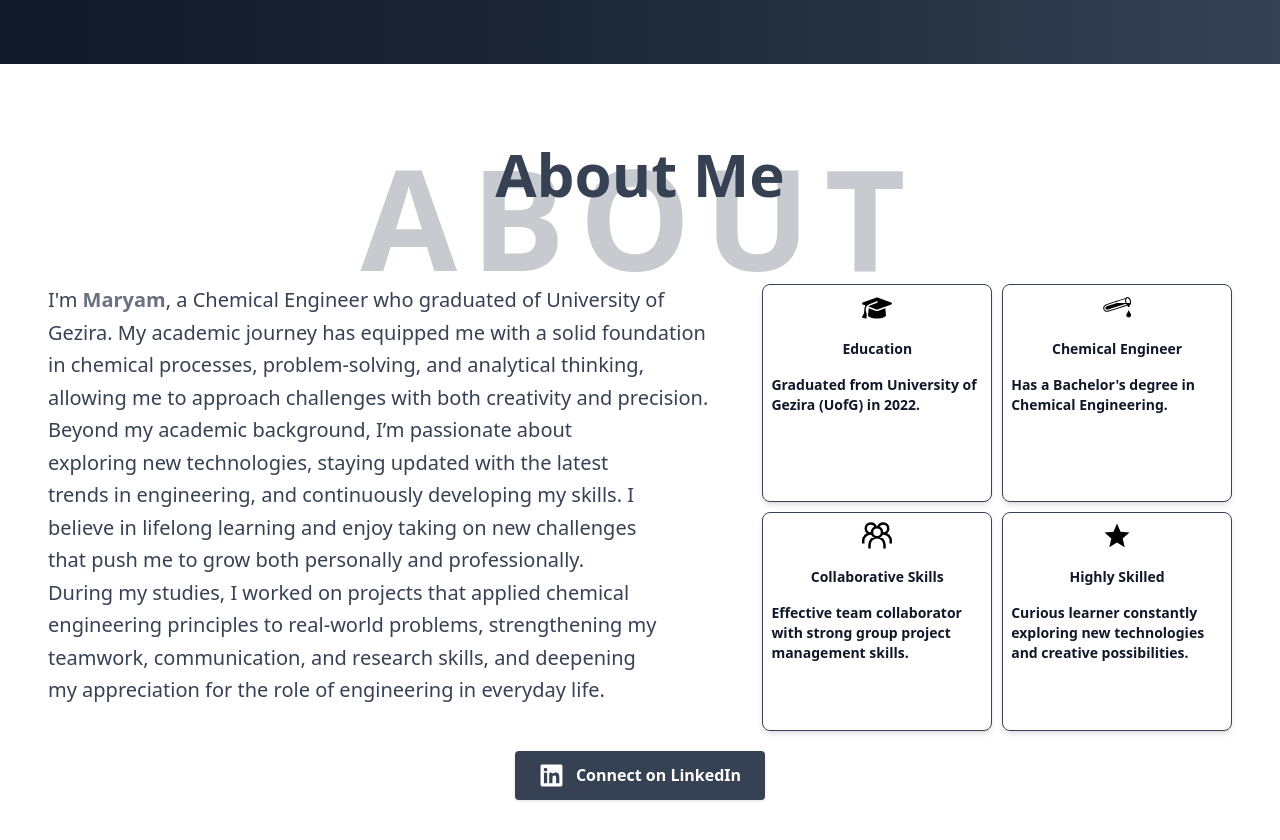
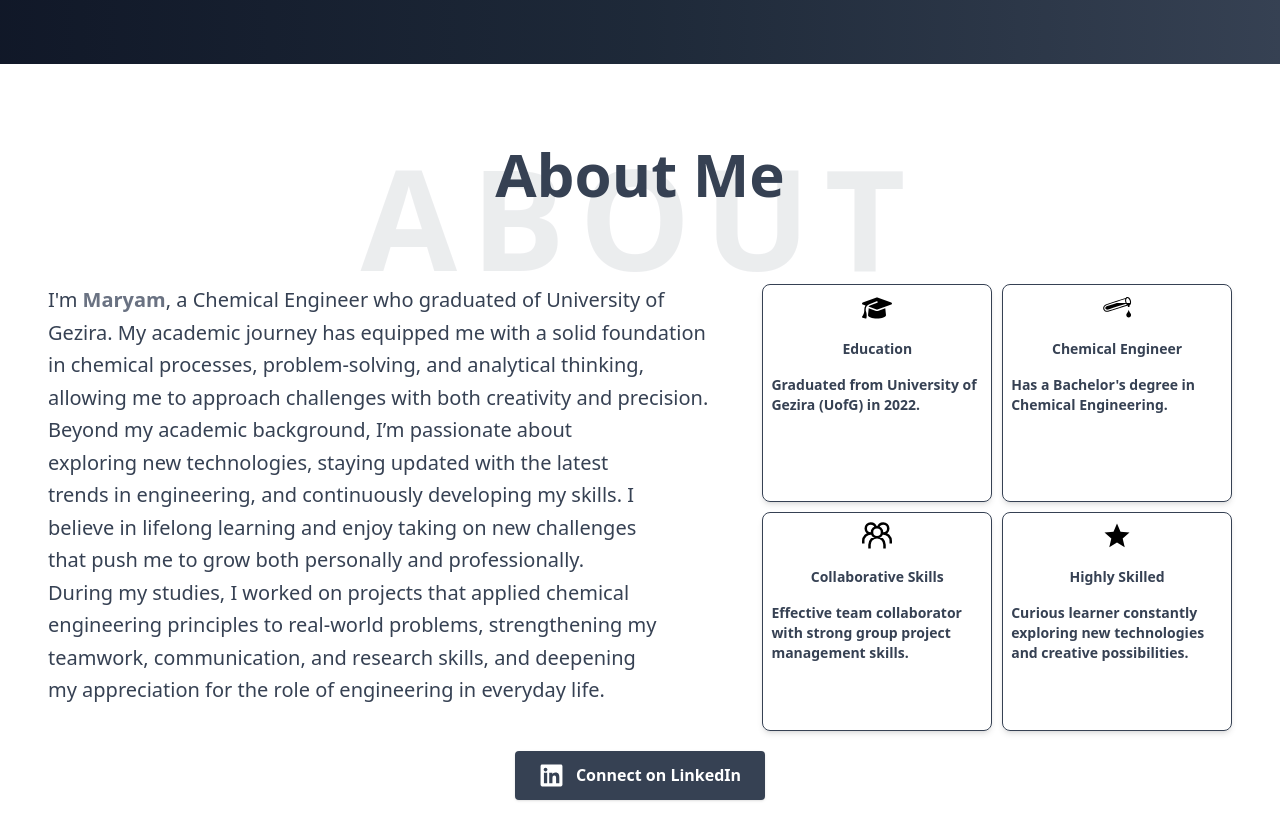
Before and after one commit to ali007-depug/Maryam-Elsheikh, a React (Vite) app: page / in a window 1280 px wide. Shown: the part 720-1560 px from the top of the page. Built offline with nearby package versions, Linux system fonts and the light colour scheme.

Commit message:
fix : about opacity and border color

```diff
--- a/src/components/AboutMe/About.tsx
+++ b/src/components/AboutMe/About.tsx
@@ -16,9 +16,9 @@ export default function About({
       {/* Heading wrapper */}
       <div className="relative mb-16 sm:mb-20 inline-block w-full text-center">
         {/* Background text */}
-        <div className="absolute -top-8 left-1/2 transform -translate-x-1/2 -z-10 w-full">
+        <div className="absolute max-sm: -top-8 left-1/2 transform -translate-x-1/2 -z-10 w-full">
           <span
-            className={`text-[60px] sm:text-[100px] lg:text-[140px] font-extrabold opacity-30 tracking-widest select-none ${
+            className={`text-[60px] sm:text-[100px] lg:text-[140px] font-extrabold opacity-10 tracking-widest select-none ${
               portfolioType === "Chemical Engineer"
                 ? "text-gray-600"
                 : "text-orange-700"
@@ -73,7 +73,11 @@ export default function About({
             : "bg-orange-600 hover:bg-orange-700"
         }`}
       >
-        <IconHandler iconName={pButton.imgSrc} color={pButton.iconColor} size={25}/>
+        <IconHandler
+          iconName={pButton.imgSrc}
+          color={pButton.iconColor}
+          size={25}
+        />
         {pButton.text}
       </a>
     </section>
@@ -87,22 +91,22 @@ interface cards {
 interface cardProp {
   icon: string;
   text: string;
-  title:string;
-  iconColor:string,
-  textColor:string,
+  title: string;
+  iconColor: string;
+  color: string;
 }
 function Card({ cards }: cards) {
   return (
     <>
-      {cards.map((c,index) => (
+      {cards.map((c, index) => (
         <div
-        key={index}
-          className="flex p-2 border rounded-lg shadow-md  flex-col items-center
-    space-y-4 text-sm min-w-20 max-md:min-h-40"
+          key={index}
+          className={`flex p-2 border border-${c.color} rounded-lg shadow-md  flex-col items-center
+    space-y-4 text-sm min-w-20 max-md:min-h-40 hover:scale-105 transition-transform duration-300`}
         >
           <IconHandler iconName={c.icon} color={c.iconColor} size={30} />
-          <p className={`${c.textColor} font-semibold`}>{c.title}</p>
-          <p className={`${c.textColor} font-semibold`}>{c.text}</p>
+          <p className={`text-${c.color} font-semibold`}>{c.title}</p>
+          <p className={`text-${c.color} font-semibold`}>{c.text}</p>
         </div>
       ))}
     </>
--- a/src/components/AboutMe/IconsHandler.tsx
+++ b/src/components/AboutMe/IconsHandler.tsx
@@ -5,6 +5,7 @@ import { GrGroup } from "react-icons/gr";
 import { FaPenAlt } from "react-icons/fa";
 import { FaBookReader } from "react-icons/fa";
 import { FaChessQueen } from "react-icons/fa6";
+import { LuPenTool } from "react-icons/lu";
 import { FaFacebook } from "react-icons/fa";
 import { FaLinkedin } from "react-icons/fa";
 
@@ -22,6 +23,7 @@ export type IconName =
   | "FaChessQueen"
   | "FaFacebook"
   | "FaLinkedin"
+  | "FaLuPenTool";
 
 interface IconHandlerProps {
   iconName: IconName | string;
@@ -39,7 +41,8 @@ const iconMap: Record<IconName, React.ComponentType<any>> = {
   FaBookReader
   ,FaChessQueen,
   FaFacebook,
-  FaLinkedin
+  FaLinkedin,
+  LuPenTool
 };
 
 export function IconHandler({
--- a/src/components/Work/WorkExperience.tsx
+++ b/src/components/Work/WorkExperience.tsx
@@ -19,7 +19,7 @@ const data = WorkData[portfolioType].experience;
 
   return (
     <section
-      id="experience"
+      id="work"
       className="bg-gradient-to-r  from-gray-50 via-white to-gray-100 dark:from-gray-900 dark:via-gray-800 dark:to-gray-900 py-20 px-6"
     >
       <div className="relative mb-16 sm:mb-20 inline-block w-full text-center">
--- a/src/components/Work/WorkExperienceWriter.tsx
+++ b/src/components/Work/WorkExperienceWriter.tsx
@@ -3,7 +3,7 @@ export default function WorkExperienceWriter({portfolioType}: {portfolioType: "C
   const data = WorkData[portfolioType].experience;
   return (
     <section
-      id="experience"
+      id="work"
       className="bg-gradient-to-br from-orange-800 via-orange-900 to-orange-950 py-20 px-6"
     >
       <div className="relative mb-16 sm:mb-20 inline-block w-full text-center">
--- a/src/data/About.ts
+++ b/src/data/About.ts
@@ -15,7 +15,7 @@ export const aboutData = {
         title: "Education",
         text: "Graduated from University of Gezira (UofG) in 2022.",
                 iconColor: "black",
-        textColor: "text-gray-900",
+        color: "gray-900",
 
       },
       {
@@ -23,7 +23,7 @@ export const aboutData = {
         title: "Chemical Engineer",
         text: "Has a Bachelor's degree in Chemical Engineering.",
                 iconColor: "black",
-        textColor: "text-gray-900",
+        color: "gray-900",
 
       },
       {
@@ -31,7 +31,7 @@ export const aboutData = {
         title: "Collaborative Skills",
         text: "Effective team collaborator with strong group project management skills.",
                 iconColor: "black",
-        textColor: "text-gray-900",
+        color: "gray-900",
 
       },
       {
@@ -39,7 +39,7 @@ export const aboutData = {
         title: "Highly Skilled",
         text: "Curious learner constantly exploring new technologies and creative possibilities.",
         iconColor: "black",
-        textColor: "text-gray-900",
+        color: "gray-900",
       },
     ],
 
@@ -67,28 +67,28 @@ export const aboutData = {
         title: "Writer",
         text: "Writing with clarity, creativity, and purpose for target audiences.",
         iconColor: "orange",
-        textColor: "text-orange-800",
+        color: "orange-800",
       },
       {
         icon: "FaBookReader",
         title: "Reader",
         text: "Curious reader always exploring new perspectives through literature.",
         iconColor: "orange",
-        textColor: "text-orange-800",
+        color: "orange-800",
       },
       {
         icon: "FaChessQueen",
         title: "Infulencer",
         text: "Skilled at shaping perspectives and motivating audiences toward action.",
         iconColor: "orange",
-        textColor: "text-orange-800",
+        color: "orange-800",
       },
       {
-        icon: "FaPenAlt",
+        icon: "LuPenTool",
         title: "Calligraphy Skills",
         text: "Transforming Arabic words into visual art through skilled penmanship.",
         iconColor: "orange",
-        textColor: "text-orange-800",
+        color: "orange-800",
       },
     ],
     pButton: {
```
Also changed, not shown: 4 other files (tests, documents, lock files or other folders).
